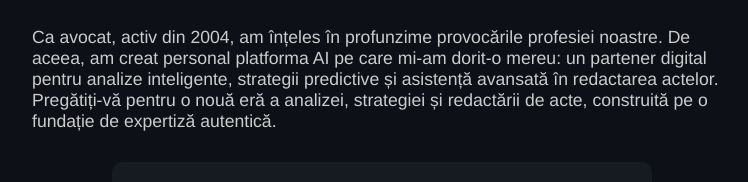
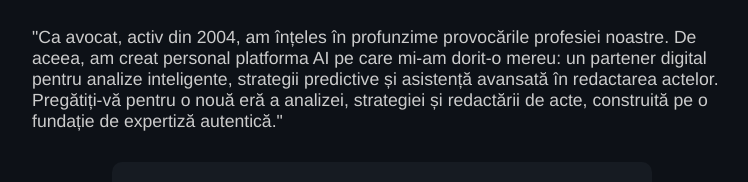
Before and after one commit to ierandragos-hub/stagiaris-website, a plain HTML site: page index.html in a window 1280 px wide. Shown: the part 247-429 px from the top of the page, without its empty margins (258-1006 px from the left). Drawn offline with Linux system fonts and the light colour scheme; no server answers.

Commit message:
Update index.html

```diff
--- a/index.html
+++ b/index.html
@@ -201,10 +201,10 @@
     </div>
 
     <p>
-      Ca avocat, activ din 2004, am înțeles în profunzime provocările profesiei noastre.
+      "Ca avocat, activ din 2004, am înțeles în profunzime provocările profesiei noastre.
       De aceea, am creat personal platforma AI pe care mi-am dorit-o mereu: un partener digital pentru analize inteligente,
       strategii predictive și asistență avansată în redactarea actelor.
-      Pregătiți-vă pentru o nouă eră a analizei, strategiei și redactării de acte, construită pe o fundație de expertiză autentică.
+      Pregătiți-vă pentru o nouă eră a analizei, strategiei și redactării de acte, construită pe o fundație de expertiză autentică."
     </p>
 
     <!-- BENEFITS -->
```
